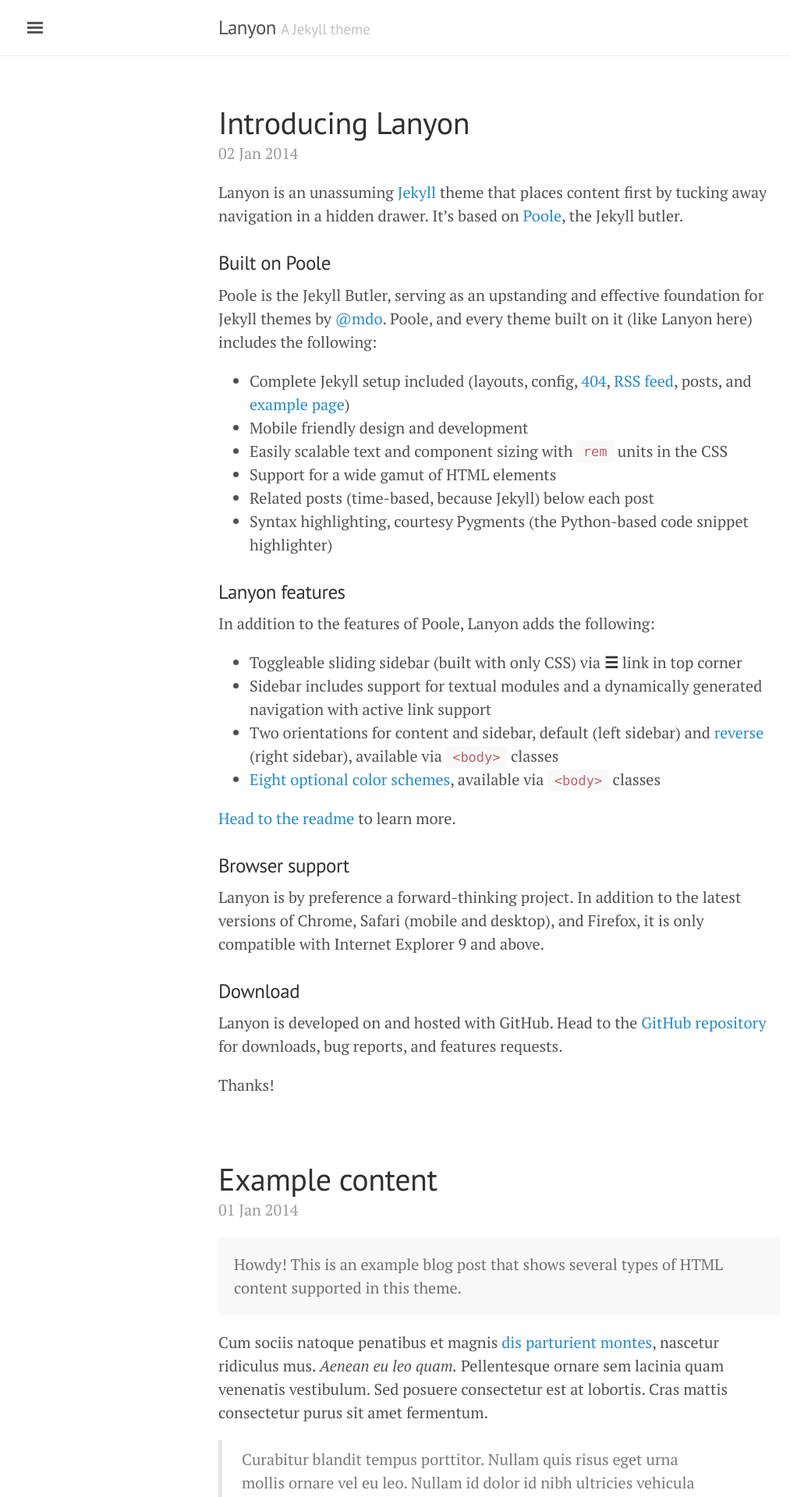
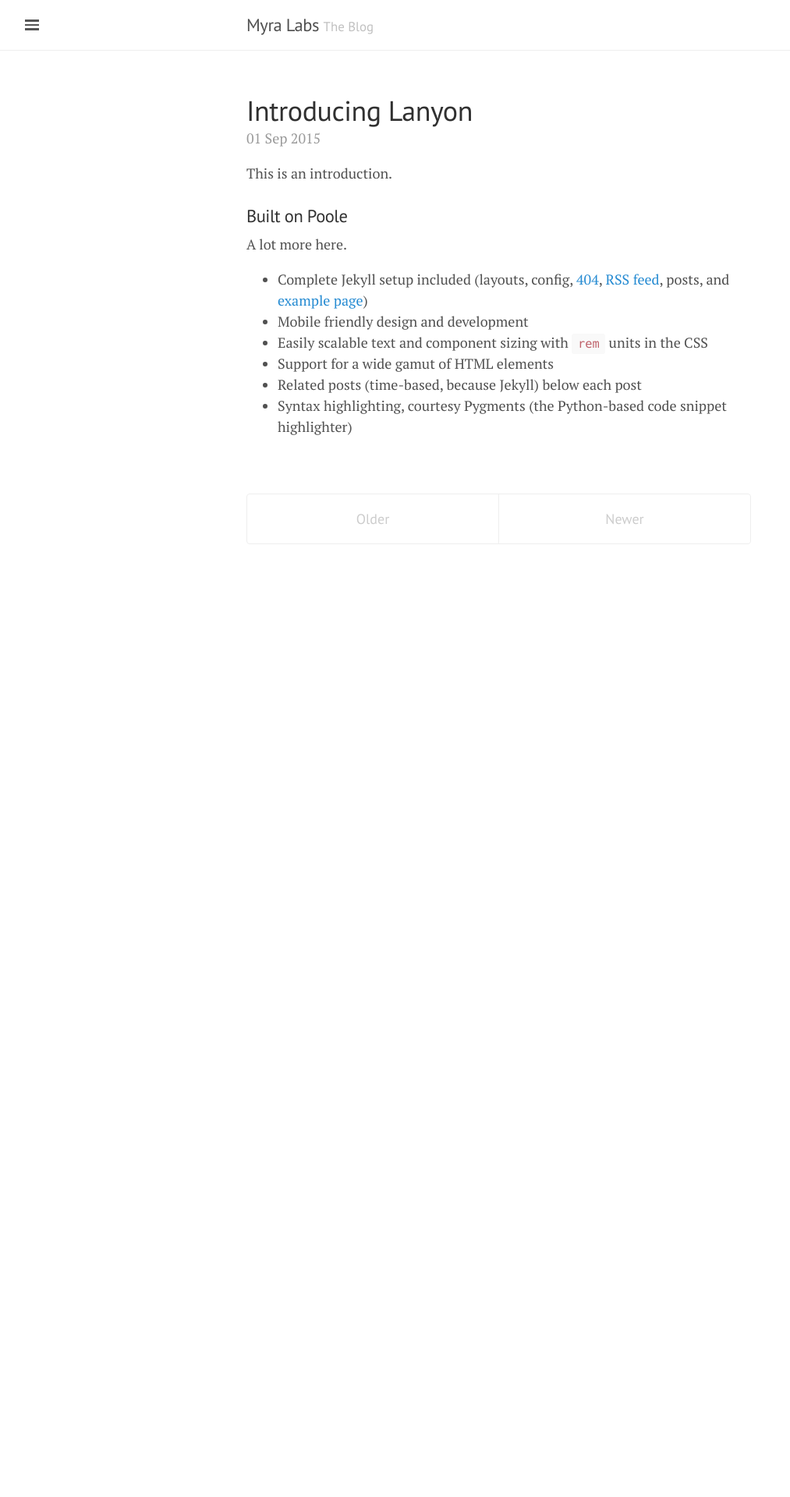
Before and after one commit to myralabs/myralabs.github.io, a Jekyll site: the page built from index.html, in a window 1280 px wide. Shown: the top 1920 px of the page at 78% size, without its empty margins (0-1013 px from the left). Built offline with Jekyll 4.4.1, drawn with Linux system fonts in a browser that asks for light colours; the list of posts is cut into pages by our own code; after the commit the page ends 900 px from its top, so only the background shows below that; some of the changed text lies outside the part shown.

Commit message:
add new post, change some stuff around

```diff
--- a/_config.yml
+++ b/_config.yml
@@ -5,18 +5,18 @@
 relative_permalinks: true
 
 # Setup
-title:               Lanyon
-tagline:             'A Jekyll theme'
-description:         'A reserved <a href="http://jekyllrb.com" target="_blank">Jekyll</a> theme that places the utmost gravity on content with a hidden drawer. Made by <a href="https://twitter.com/mdo" target="_blank">@mdo</a>.'
-url:                 http://lanyon.getpoole.com
+title:               Myra Labs
+tagline:             The Blog
+description:         The <i>Completely</i> automated assistant you can text.
+url:                 http://myralabs.com
 baseurl:             ''
 paginate:            5
 
 # About/contact
 author:
-  name:              Mark Otto
-  url:               https://twitter.com/mdo
-  email:             markdotto@gmail.com
+  name:              Myra Labs
+  url:               https://twitter.com/myralabs
+  email:             hello@myralabs.com
 
 # Custom vars
 version:             1.0.0
--- a/_includes/sidebar.html
+++ b/_includes/sidebar.html
@@ -24,10 +24,6 @@
         {% endif %}
       {% endif %}
     {% endfor %}
-
-    <a class="sidebar-nav-item" href="{{ site.github.repo }}/archive/v{{ site.version }}.zip">Download</a>
-    <a class="sidebar-nav-item" href="{{ site.github.repo }}">GitHub project</a>
-    <span class="sidebar-nav-item">Currently v{{ site.version }}</span>
   </nav>
 
   <div class="sidebar-item">
--- a/_posts/2013-12-31-whats-jekyll.md
+++ /dev/null
@@ -1,12 +0,0 @@
----
-layout: post
-title: What's Jekyll?
----
-
-[Jekyll](http://jekyllrb.com) is a static site generator, an open-source tool for creating simple yet powerful websites of all shapes and sizes. From [the project's readme](https://github.com/mojombo/jekyll/blob/master/README.markdown):
-
-  > Jekyll is a simple, blog aware, static site generator. It takes a template directory [...] and spits out a complete, static website suitable for serving with Apache or your favorite web server. This is also the engine behind GitHub Pages, which you can use to host your project’s page or blog right here from GitHub.
-
-It's an immensely useful tool and one we encourage you to use here with Lanyon.
-
-Find out more by [visiting the project on GitHub](https://github.com/mojombo/jekyll).
--- a/_posts/2014-01-01-example-content.md
+++ /dev/null
@@ -1,122 +0,0 @@
----
-layout: post
-title: Example content
----
-
-
-<div class="message">
-  Howdy! This is an example blog post that shows several types of HTML content supported in this theme.
-</div>
-
-Cum sociis natoque penatibus et magnis <a href="#">dis parturient montes</a>, nascetur ridiculus mus. *Aenean eu leo quam.* Pellentesque ornare sem lacinia quam venenatis vestibulum. Sed posuere consectetur est at lobortis. Cras mattis consectetur purus sit amet fermentum.
-
-> Curabitur blandit tempus porttitor. Nullam quis risus eget urna mollis ornare vel eu leo. Nullam id dolor id nibh ultricies vehicula ut id elit.
-
-Etiam porta **sem malesuada magna** mollis euismod. Cras mattis consectetur purus sit amet fermentum. Aenean lacinia bibendum nulla sed consectetur.
-
-## Inline HTML elements
-
-HTML defines a long list of available inline tags, a complete list of which can be found on the [Mozilla Developer Network](https://developer.mozilla.org/en-US/docs/Web/HTML/Element).
-
-- **To bold text**, use `<strong>`.
-- *To italicize text*, use `<em>`.
-- Abbreviations, like <abbr title="HyperText Markup Langage">HTML</abbr> should use `<abbr>`, with an optional `title` attribute for the full phrase.
-- Citations, like <cite>&mdash; Mark otto</cite>, should use `<cite>`.
-- <del>Deleted</del> text should use `<del>` and <ins>inserted</ins> text should use `<ins>`.
-- Superscript <sup>text</sup> uses `<sup>` and subscript <sub>text</sub> uses `<sub>`.
-
-Most of these elements are styled by browsers with few modifications on our part.
-
-## Heading
-
-Vivamus sagittis lacus vel augue rutrum faucibus dolor auctor. Duis mollis, est non commodo luctus, nisi erat porttitor ligula, eget lacinia odio sem nec elit. Morbi leo risus, porta ac consectetur ac, vestibulum at eros.
-
-### Code
-
-Cum sociis natoque penatibus et magnis dis `code element` montes, nascetur ridiculus mus.
-
-{% highlight js %}
-// Example can be run directly in your JavaScript console
-
-// Create a function that takes two arguments and returns the sum of those arguments
-var adder = new Function("a", "b", "return a + b");
-
-// Call the function
-adder(2, 6);
-// > 8
-{% endhighlight %}
-
-Aenean lacinia bibendum nulla sed consectetur. Etiam porta sem malesuada magna mollis euismod. Fusce dapibus, tellus ac cursus commodo, tortor mauris condimentum nibh, ut fermentum massa.
-
-### Lists
-
-Cum sociis natoque penatibus et magnis dis parturient montes, nascetur ridiculus mus. Aenean lacinia bibendum nulla sed consectetur. Etiam porta sem malesuada magna mollis euismod. Fusce dapibus, tellus ac cursus commodo, tortor mauris condimentum nibh, ut fermentum massa justo sit amet risus.
-
-* Praesent commodo cursus magna, vel scelerisque nisl consectetur et.
-* Donec id elit non mi porta gravida at eget metus.
-* Nulla vitae elit libero, a pharetra augue.
-
-Donec ullamcorper nulla non metus auctor fringilla. Nulla vitae elit libero, a pharetra augue.
-
-1. Vestibulum id ligula porta felis euismod semper.
-2. Cum sociis natoque penatibus et magnis dis parturient montes, nascetur ridiculus mus.
-3. Maecenas sed diam eget risus varius blandit sit amet non magna.
-
-Cras mattis consectetur purus sit amet fermentum. Sed posuere consectetur est at lobortis.
-
-<dl>
-  <dt>HyperText Markup Language (HTML)</dt>
-  <dd>The language used to describe and define the content of a Web page</dd>
-
-  <dt>Cascading Style Sheets (CSS)</dt>
-  <dd>Used to describe the appearance of Web content</dd>
-
-  <dt>JavaScript (JS)</dt>
-  <dd>The programming language used to build advanced Web sites and applications</dd>
-</dl>
-
-Integer posuere erat a ante venenatis dapibus posuere velit aliquet. Morbi leo risus, porta ac consectetur ac, vestibulum at eros. Nullam quis risus eget urna mollis ornare vel eu leo.
-
-### Tables
-
-Aenean lacinia bibendum nulla sed consectetur. Lorem ipsum dolor sit amet, consectetur adipiscing elit.
-
-<table>
-  <thead>
-    <tr>
-      <th>Name</th>
-      <th>Upvotes</th>
-      <th>Downvotes</th>
-    </tr>
-  </thead>
-  <tfoot>
-    <tr>
-      <td>Totals</td>
-      <td>21</td>
-      <td>23</td>
-    </tr>
-  </tfoot>
-  <tbody>
-    <tr>
-      <td>Alice</td>
-      <td>10</td>
-      <td>11</td>
-    </tr>
-    <tr>
-      <td>Bob</td>
-      <td>4</td>
-      <td>3</td>
-    </tr>
-    <tr>
-      <td>Charlie</td>
-      <td>7</td>
-      <td>9</td>
-    </tr>
-  </tbody>
-</table>
-
-Nullam id dolor id nibh ultricies vehicula ut id elit. Sed posuere consectetur est at lobortis. Nullam quis risus eget urna mollis ornare vel eu leo.
-
------
-
-Want to see something else added? <a href="https://github.com/poole/poole/issues/new">Open an issue.</a>
--- a/_posts/2014-01-02-introducing-lanyon.md
+++ /dev/null
@@ -1,38 +0,0 @@
----
-layout: post
-title: Introducing Lanyon
----
-
-Lanyon is an unassuming [Jekyll](http://jekyllrb.com) theme that places content first by tucking away navigation in a hidden drawer. It's based on [Poole](http://getpoole.com), the Jekyll butler.
-
-### Built on Poole
-
-Poole is the Jekyll Butler, serving as an upstanding and effective foundation for Jekyll themes by [@mdo](https://twitter.com/mdo). Poole, and every theme built on it (like Lanyon here) includes the following:
-
-* Complete Jekyll setup included (layouts, config, [404](/404), [RSS feed](/atom.xml), posts, and [example page](/about))
-* Mobile friendly design and development
-* Easily scalable text and component sizing with `rem` units in the CSS
-* Support for a wide gamut of HTML elements
-* Related posts (time-based, because Jekyll) below each post
-* Syntax highlighting, courtesy Pygments (the Python-based code snippet highlighter)
-
-### Lanyon features
-
-In addition to the features of Poole, Lanyon adds the following:
-
-* Toggleable sliding sidebar (built with only CSS) via **☰** link in top corner
-* Sidebar includes support for textual modules and a dynamically generated navigation with active link support
-* Two orientations for content and sidebar, default (left sidebar) and [reverse](https://github.com/poole/lanyon#reverse-layout) (right sidebar), available via `<body>` classes
-* [Eight optional color schemes](https://github.com/poole/lanyon#themes), available via `<body>` classes
-
-[Head to the readme](https://github.com/poole/lanyon#readme) to learn more.
-
-### Browser support
-
-Lanyon is by preference a forward-thinking project. In addition to the latest versions of Chrome, Safari (mobile and desktop), and Firefox, it is only compatible with Internet Explorer 9 and above.
-
-### Download
-
-Lanyon is developed on and hosted with GitHub. Head to the <a href="https://github.com/poole/lanyon">GitHub repository</a> for downloads, bug reports, and features requests.
-
-Thanks!
--- /dev/null
+++ b/_posts/2015-09-01-messaging-and-ai.md
@@ -0,0 +1,21 @@
+---
+layout: post
+title: Introducing Lanyon
+---
+
+
+
+
+
+This is an introduction.
+
+### Built on Poole
+
+A lot more here.
+
+* Complete Jekyll setup included (layouts, config, [404](/404), [RSS feed](/atom.xml), posts, and [example page](/about))
+* Mobile friendly design and development
+* Easily scalable text and component sizing with `rem` units in the CSS
+* Support for a wide gamut of HTML elements
+* Related posts (time-based, because Jekyll) below each post
+* Syntax highlighting, courtesy Pygments (the Python-based code snippet highlighter)
--- a/about.md
+++ b/about.md
@@ -3,28 +3,4 @@
 title: About
 ---
 
-<p class="message">
-  Hey there! This page is included as an example. Feel free to customize it for your own use upon downloading. Carry on!
-</p>
-
-In the novel, *The Strange Case of Dr. Jeykll and Mr. Hyde*, Mr. Poole is Dr. Jekyll's virtuous and loyal butler. Similarly, Poole is an upstanding and effective butler that helps you build Jekyll themes. It's made by [@mdo](https://twitter.com/mdo).
-
-There are currently two themes built on Poole:
-
-* [Hyde](http://hyde.getpoole.com)
-* [Lanyon](http://lanyon.getpoole.com)
-
-Learn more and contribute on [GitHub](https://github.com/poole).
-
-## Setup
-
-Some fun facts about the setup of this project include:
-
-* Built for [Jekyll](http://jekyllrb.com)
-* Developed on GitHub and hosted for free on [GitHub Pages](https://pages.github.com)
-* Coded with [Sublime Text 2](http://sublimetext.com), an amazing code editor
-* Designed and developed while listening to music like [Blood Bros Trilogy](https://soundcloud.com/maddecent/sets/blood-bros-series)
-
-Have questions or suggestions? Feel free to [open an issue on GitHub](https://github.com/poole/issues/new) or [ask me on Twitter](https://twitter.com/mdo).
-
-Thanks for reading!
+Messaging and Artificial Intelligence.
--- a/public/css/poole.css
+++ b/public/css/poole.css
@@ -49,12 +49,12 @@
 
 html {
   font-family: "Helvetica Neue", Helvetica, Arial, sans-serif;
-  font-size: 16px;
+  font-size: 14px;
   line-height: 1.5;
 }
 @media (min-width: 38em) {
   html {
-    font-size: 20px;
+    font-size: 18px;
   }
 }
 
```
